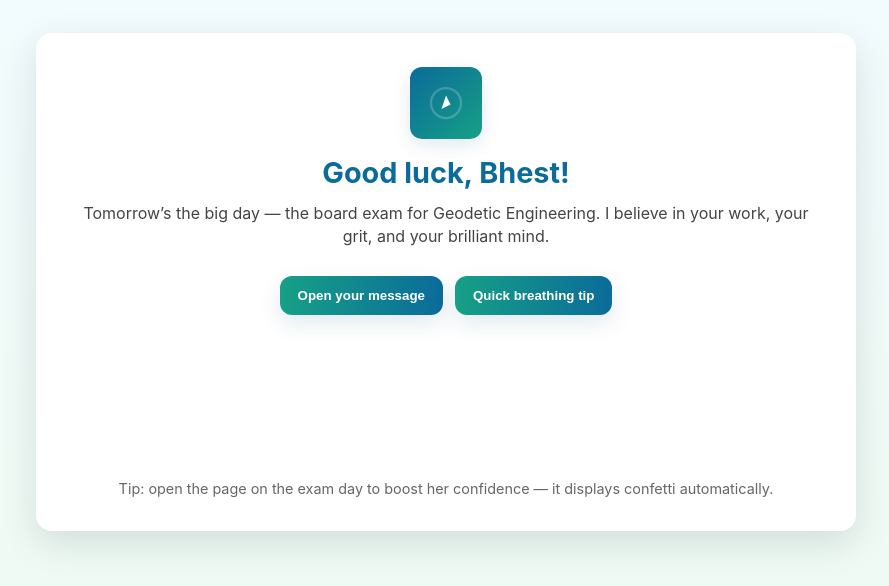
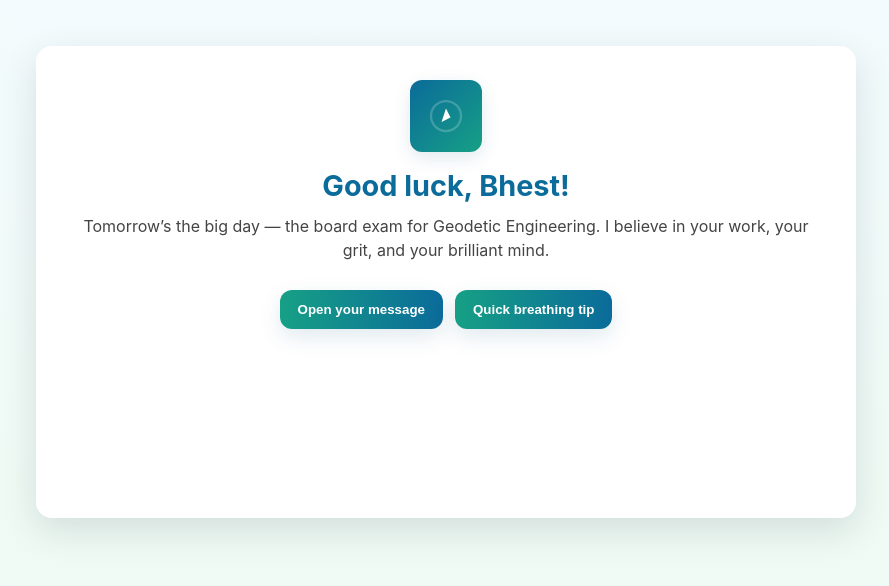
Before and after one commit to jemberga-hub/GO-ENGINEER-, a plain HTML site: page index.html in a window 1280 px wide. Shown: the part 118-704 px from the top of the page, without its empty margins (194-1083 px from the left). Drawn offline with Linux system fonts and the light colour scheme.

Commit message:
Update index.html

```diff
--- a/index.html
+++ b/index.html
@@ -71,7 +71,6 @@ I believe in you deeply — go and claim the success you’ve worked so hard for
       </p>
     </div>
 
-    <div class="small">Tip: open the page on the exam day to boost her confidence — it displays confetti automatically.</div>
 
     <div class="confetti" id="confettiArea" aria-hidden="true"></div>
   </div>
```
